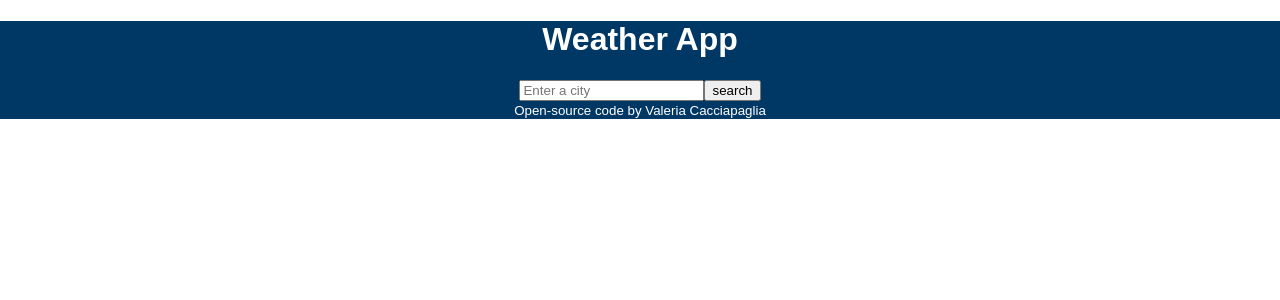
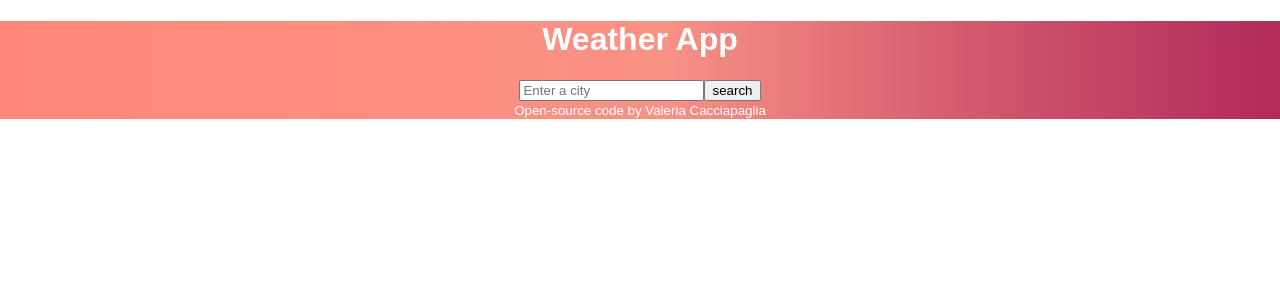
Before and after one commit to Val-netizen/weather-react, a React (Create React App) app: page / in a window 1280 px wide. Shown: the top 300 px of the page. Built offline with nearby package versions, Linux system fonts and the light colour scheme.

Commit message:
changed background color to gradient

```diff
--- a/src/styles.css
+++ b/src/styles.css
@@ -1,5 +1,5 @@
 .App {
-    Background: #003865;
+    Background: linear-gradient(to right, #ff8177 0%, #ff867a 0%, #ff8c7f 21%, #f99185 52%, #cf556c 78%, #b12a5b 100%);;
     font-family: sans-serif;
     text-align: center;
     color: white;
```
